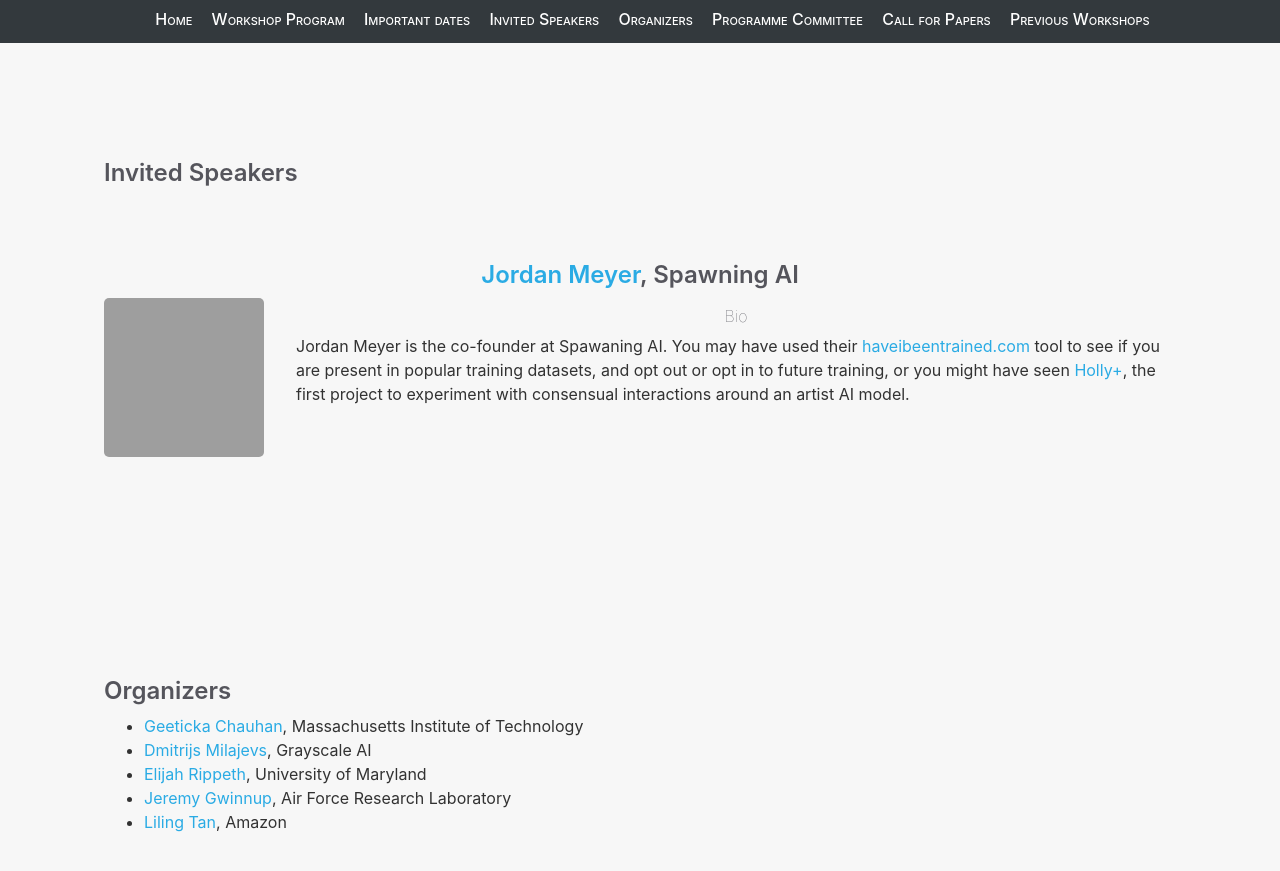
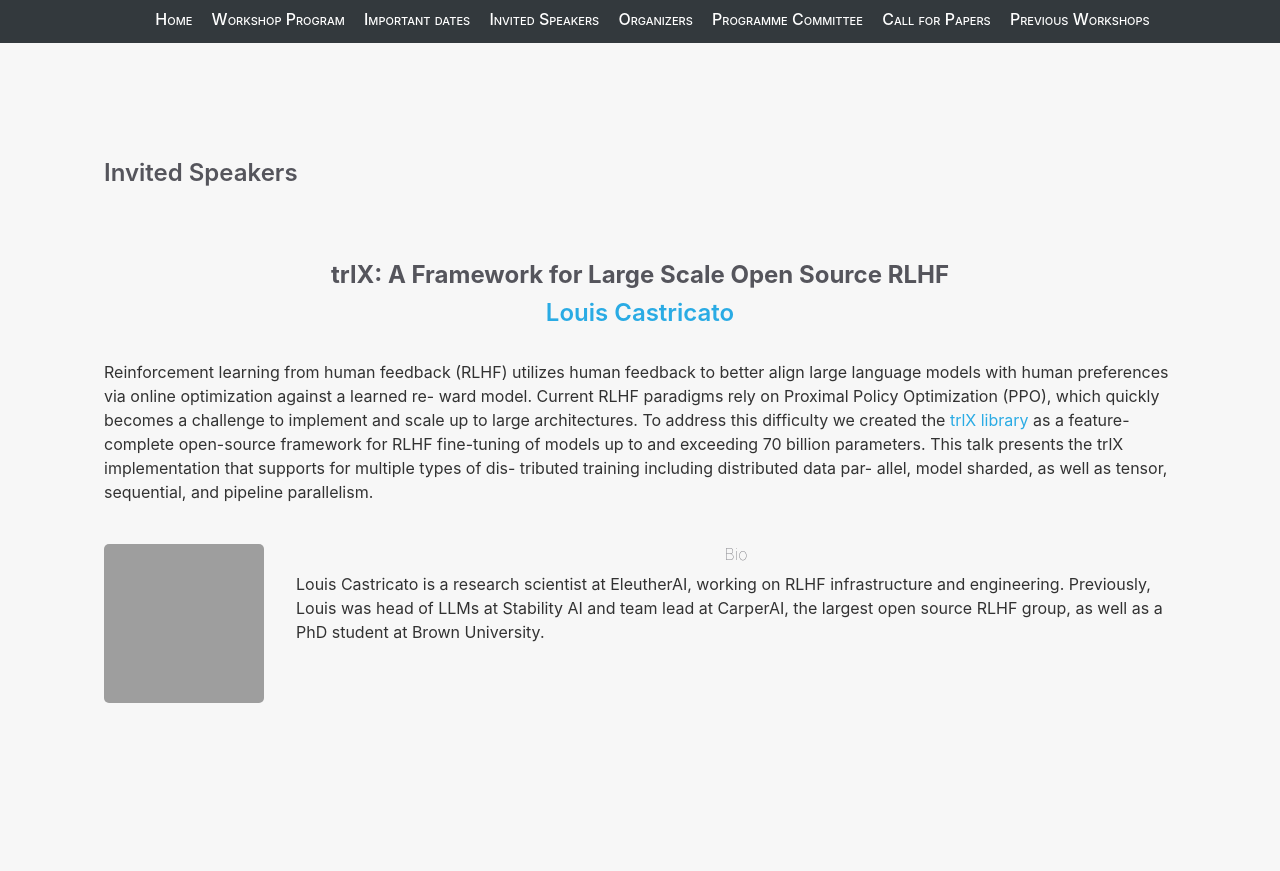
Before and after one commit to nlposs/nlposs.github.io, a Jekyll site: the page built from 2023/index.md, in a window 1280 px wide and 900 px high, scrolled down 2884 px. Shown: the top 871 px of the window. Built offline with Jekyll 4.4.1, drawn with Linux system fonts in a browser that asks for light colours; grey boxes are pictures that could not be loaded.

Commit message:
Update index.md

```diff
--- a/2023/index.md
+++ b/2023/index.md
@@ -82,20 +82,20 @@
 - Camera-Ready Version: 25 October 2023
 - Workshop: 6-10 Dec 2023
 
+
 ## Invited Speakers
-
 <br><br>
 
-<!--<h3><strong>[TBA] Talk Title</strong> </h3> -->
-<h3> <a href="https://spawning.ai/Team-1">Jordan Meyer</a>, Spawning AI</h3>
-<!-- <br>
-[TBA] Talk Abstract
-<br><br> -->
+<h3><strong>trlX: A Framework for Large Scale Open Source RLHF</strong> </h3>
+<h3><a href="https://www.louiscastricato.com/">Louis Castricato</a> </h3>
+<br>
+Reinforcement learning from human feedback (RLHF) utilizes human feedback to better align large language models with human preferences via online optimization against a learned re- ward model. Current RLHF paradigms rely on Proximal Policy Optimization (PPO), which quickly becomes a challenge to implement and scale up to large architectures. To address this difficulty we created the [trlX library](https://github.com/CarperAI/trlx) as a feature-complete open-source framework for RLHF fine-tuning of models up to and exceeding 70 billion parameters. This talk presents the trlX implementation that supports for multiple types of dis- tributed training including distributed data par- allel, model sharded, as well as tensor, sequential, and pipeline parallelism.
+<br><br>
 <p>
-<img src="https://pbs.twimg.com/profile_images/1655256246797099010/QbMxlB5T_400x400.jpg" alt="Jordan Meyer" align="left" style="margin-right: 32px; margin-bottom: 16px;" width=160px height=159px >
+<img src="https://huyenchip.com/assets/profile.jpg" alt="Chip Huyen" align="left" style="margin-right: 32px; margin-bottom: 16px;" width=160px height=159px >
 </p>
 <h4> Bio </h4>
-<p>Jordan Meyer is the co-founder at Spawaning AI. You may have used their <a href="http://haveibeentrained.com/">haveibeentrained.com</a> tool to see if you are present in popular training datasets, and opt out or opt in to future training, or you might have seen <a href="https://holly.plus/">Holly+</a>, the first project to experiment with consensual interactions around an artist AI model.</p>
+<p>Louis Castricato is a research scientist at EleutherAI, working on RLHF infrastructure and engineering. Previously, Louis was head of LLMs at Stability AI and team lead at CarperAI, the largest open source RLHF group, as well as a PhD student at Brown University.</p>
 <br><br><br><br>
 
 
```
